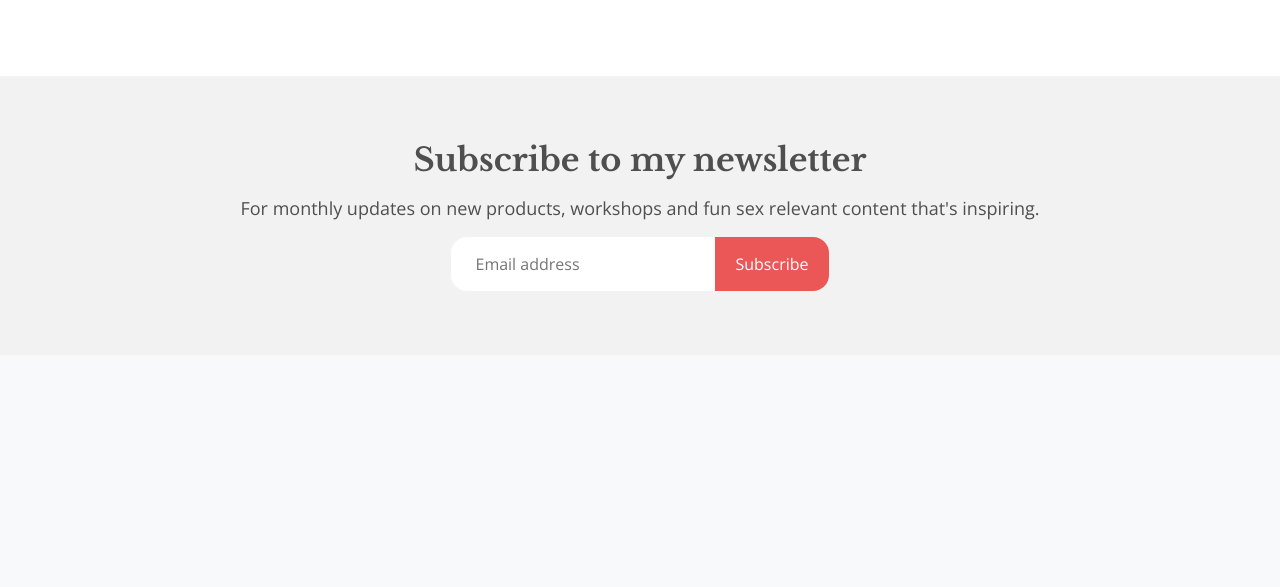
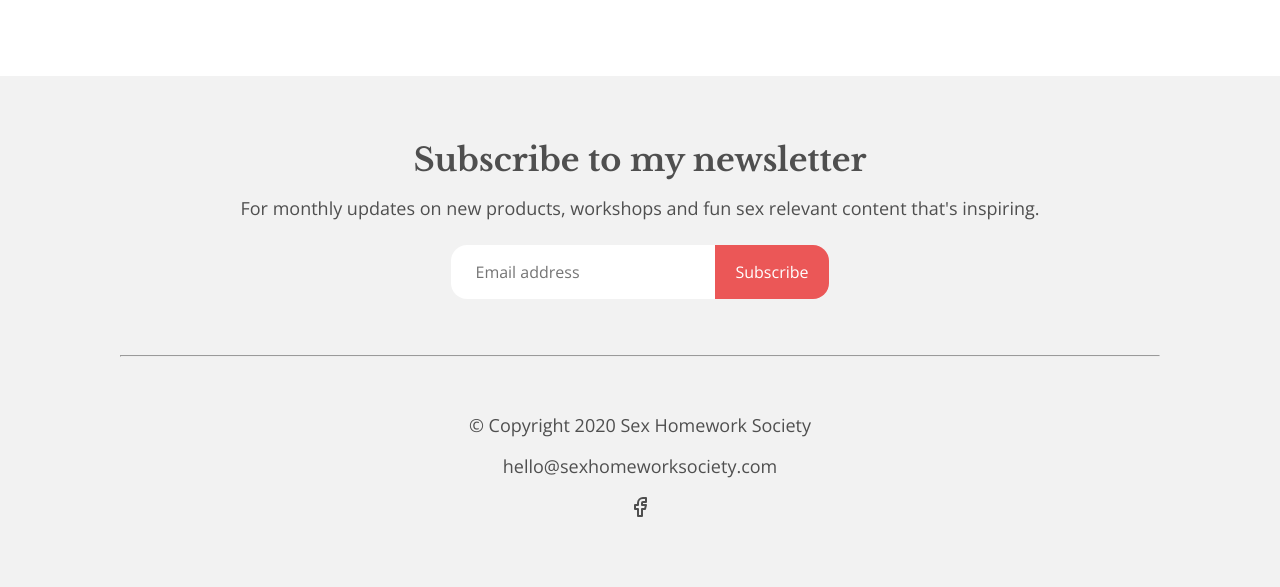
Before and after one commit to seyhanvankhan/sexhomeworksociety.com, a Flask app: page / in a window 1280 px wide. Shown: the part 2655-3242 px from the top of the page. Before the commit the page ends 2946 px from the top, so only its background shows below. Run offline with Flask 2, Linux system fonts and the light colour scheme.

Commit message:
Started on home sections

```diff
--- a/assets/stylesheets/components/footer.css
+++ b/assets/stylesheets/components/footer.css
@@ -8,3 +8,8 @@ footer p {
   font-size: 18px;
   margin: 16px 0;
 }
+
+.footer-divider {
+  margin: 56px;
+  color: #828282;
+}
--- a/assets/stylesheets/components/form.css
+++ b/assets/stylesheets/components/form.css
@@ -22,4 +22,5 @@
 form {
   display: flex;
   justify-content: center;
+  margin: 24px;
 }
--- a/templates/index.html
+++ b/templates/index.html
@@ -90,5 +90,12 @@
     <input type="email" placeholder="Email address" class="input-text">
     <input type="submit" value="Subscribe" class="subscribe">
   </form>
+  <hr class="footer-divider">
+  <p>© Copyright 2020 Sex Homework Society</p>
+  <p>hello@sexhomeworksociety.com</p>
+  <svg xmlns="http://www.w3.org/2000/svg" class="icon icon-tabler icon-tabler-brand-facebook" width="24" height="24" viewBox="0 0 24 24" stroke-width="2" stroke="#4f4f4f" fill="none" stroke-linecap="round" stroke-linejoin="round">
+    <path stroke="none" d="M0 0h24v24H0z" fill="none"/>
+    <path d="M7 10v4h3v7h4v-7h3l1 -4h-4v-2a1 1 0 0 1 1 -1h3v-4h-3a5 5 0 0 0 -5 5v2h-3" />
+  </svg>
 </footer>
 {% endblock %}
```
